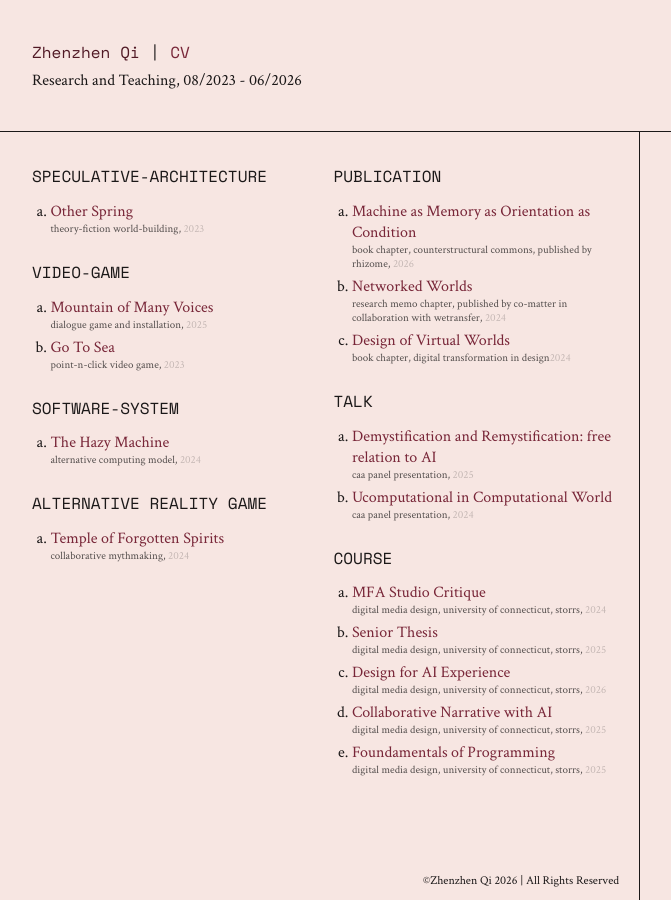
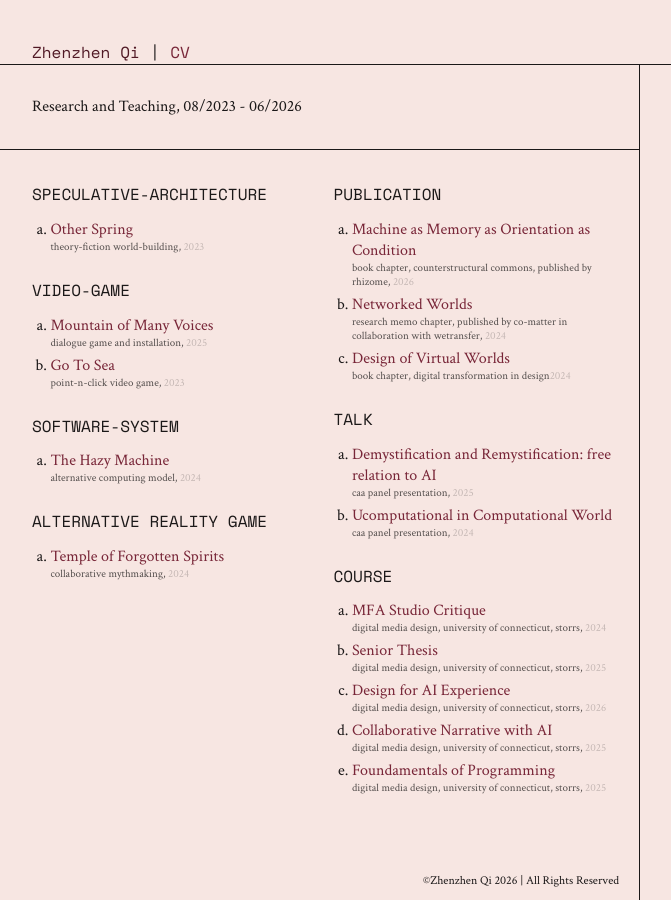
Before and after one commit to zhenzhenqi/zhenzhenqi, a Jekyll site: the page built from index.md, in a window 1280 px wide. Shown: the whole page, without its empty margins (0-671 px from the left). Built offline with Jekyll 4.4.1, drawn with Linux system fonts in a browser that asks for light colours.

Commit message:
Move research date into left-panel header row

```diff
--- a/_layouts/main.html
+++ b/_layouts/main.html
@@ -9,11 +9,11 @@ layout: default
   <nav class="navbar">
     <ul><li class="site-identity"><a href="{{ '/' | relative_url }}">Zhenzhen Qi</a><span aria-hidden="true">|</span><a href="{{ '/about.html' | relative_url }}">CV</a></li></ul>
   </nav>
-  <p class="portfolio-summary">Research and Teaching, 08/2023 - 06/2026</p>
 </header>
 
 <div class="row two-panel-row">
   <div class="col" id="left">
+    <p class="portfolio-summary">Research and Teaching, 08/2023 - 06/2026</p>
     {% include project-list.html %}
     <footer class="site-footer">&copy;Zhenzhen Qi 2026 | All Rights Reserved</footer>
   </div>
--- a/assets/css/main.scss
+++ b/assets/css/main.scss
@@ -31,6 +31,7 @@ ul, ol { margin: 0; }
   padding: 2.5rem 0 0;
   z-index: 1000;
   height: 1.5rem;
+  border-bottom:1px solid #1b1818;
   background-color: #F7E6E2;
 }
 
@@ -39,7 +40,6 @@ ul, ol { margin: 0; }
 .navbar .site-identity { gap:.65rem; padding:0 2rem; }
 .navbar a { color:#782638; }
 .navbar a.active { color:#501824; }
-.portfolio-summary { position:fixed; top:4rem; left:0; right:0; z-index:999; box-sizing:border-box; margin:0; padding:.35rem 2rem 2.5rem; border-bottom:1px solid #1b1818; background-color:#F7E6E2; font-family:inherit; font-size:1rem; font-weight:400; }
 
 .row { display:flex; height:100vh; }
 .row .col { padding:2.5rem 20px 0; overflow-y:auto; }
@@ -47,7 +47,8 @@ ul, ol { margin: 0; }
 .row .col::-webkit-scrollbar-track { background:#bfc5c3; }
 .row .col::-webkit-scrollbar-thumb { background:#8e9a96; }
 
-#left { border-right:1px solid #1b1818; padding-left:0; padding-right:0; padding-top:8.25rem; flex:3 0 400px; transform:translateZ(0); }
+#left { border-right:1px solid #1b1818; padding-left:0; padding-right:0; padding-top:4rem; flex:3 0 400px; transform:translateZ(0); }
+#left .portfolio-summary { box-sizing:border-box; width:100%; margin:0; padding:2rem; border-bottom:1px solid #1b1818; font-family:inherit; font-size:1rem; font-weight:400; }
 #left .project-list { column-count:2; column-gap:1rem; padding:2rem 20px 0 2rem; }
 .type-group { break-inside:avoid; margin-bottom:1.5rem; }
 .section-title { text-transform:uppercase; margin:.8rem 0; }
@@ -59,7 +60,7 @@ ul, ol { margin: 0; }
 .project-subtext { font-size:11px; color:#000000a8; text-transform:lowercase; }
 .project-subtext .time { opacity:.3; text-transform:capitalize; }
 
-#center { border-right:1px solid #1b1818; flex:3 0 330px; box-sizing:border-box; container-type:inline-size; font-size:1em; padding-top:8.25rem; padding-bottom:5rem; }
+#center { border-right:1px solid #1b1818; flex:3 0 330px; box-sizing:border-box; container-type:inline-size; font-size:1em; padding-top:6rem; padding-bottom:5rem; }
 #center #content { max-width:550px; margin:0 auto; }
 #center #content p { line-height:1.3em; }
 #center #content img { width:100%; height:auto; }
@@ -93,7 +94,7 @@ ul, ol { margin: 0; }
 @media screen and (max-width:900px) { #right { display:none; } }
 @media screen and (max-width:799px) {
   #left { display:none; }
-  #center { border-right:0; padding-top:8.25rem; }
+  #center { border-right:0; padding-top:6rem; }
   .mobile-only { display:block; }
   #pages { z-index:1000; right:10px; top:1rem; }
   .home-pages { display:block; }
--- a/index.md
+++ b/index.md
@@ -10,11 +10,11 @@ title: Zhenzhen Qi
   <nav class="navbar">
     <ul><li class="site-identity"><a class="active" href="{{ '/' | relative_url }}">Zhenzhen Qi</a><span aria-hidden="true">|</span><a href="{{ '/about.html' | relative_url }}">CV</a></li></ul>
   </nav>
-  <p class="portfolio-summary">Research and Teaching, 08/2023 - 06/2026</p>
 </header>
 
 <div class="row two-panel-row">
   <div class="col" id="left">
+    <p class="portfolio-summary">Research and Teaching, 08/2023 - 06/2026</p>
     {% include project-list.html %}
     <footer class="site-footer">&copy;Zhenzhen Qi 2026 | All Rights Reserved</footer>
   </div>
```
